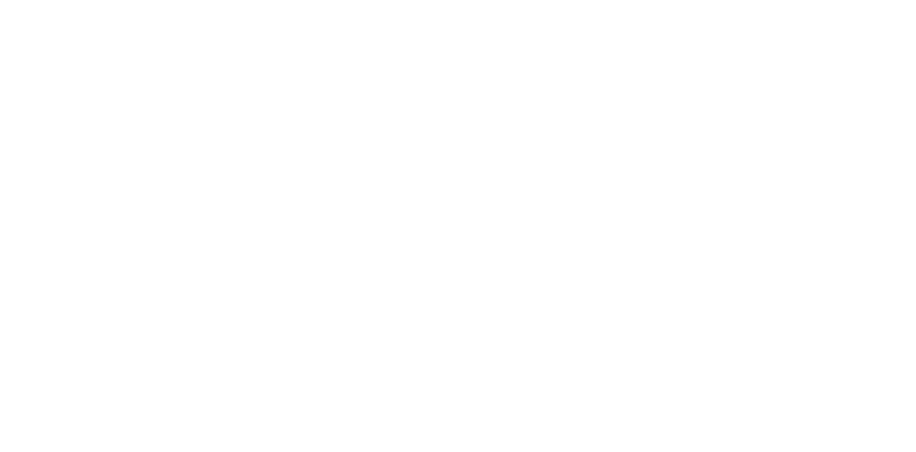
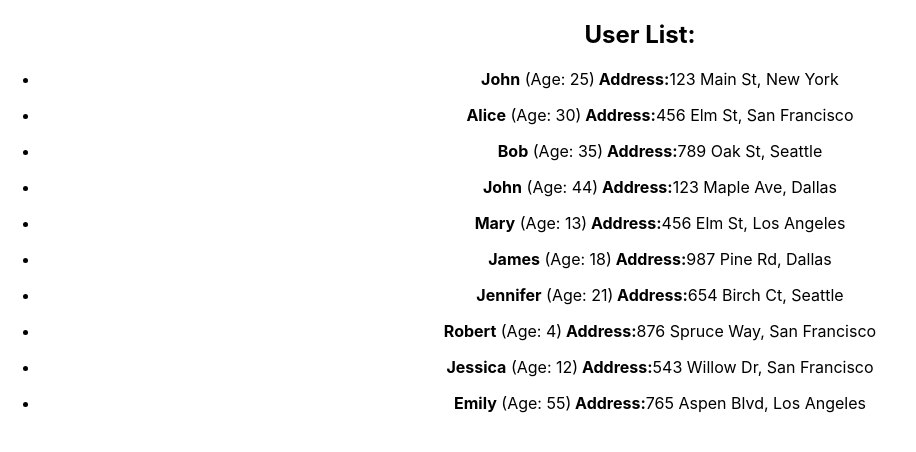
Before and after one commit to zhirkovpetr/homework-front, a React (Create React App) app: page / in a window 1280 px wide. Shown: the top 452 px of the page, without its empty margins (0-916 px from the left). Built offline with nearby package versions, Linux system fonts and the light colour scheme.

Commit message:
feat: add homework 1

```diff
--- a/src/App.tsx
+++ b/src/App.tsx
@@ -1,13 +1,13 @@
 import './App.css';
-import { HW1 } from './HW/1/HW1';
-import { HW2 } from './HW/2/HW2';
-import { HW3 } from './HW/3/HW3';
-import { HW4 } from './HW/4/HW4';
+import {HW1} from './HW/1/HW1';
+import {HW2} from './HW/2/HW2';
+import {HW3} from './HW/3/HW3';
+import {HW4} from './HW/4/HW4';
 
 function App() {
   return (
     <div className="App">
-      {/*<HW1 />*/}
+      <HW1/>
       {/*<HW2 />*/}
       {/*<HW3 />*/}
       {/*<HW4 />*/}
--- a/src/HW/1/HW1.tsx
+++ b/src/HW/1/HW1.tsx
@@ -23,18 +23,13 @@
     {id: 6, name: 'James', age: 18, address: {street: '987 Pine Rd', city: 'Dallas'}},
     {id: 7, name: 'Jennifer', age: 21, address: {street: '654 Birch Ct', city: 'Seattle'}},
     {id: 8, name: 'Robert', age: 4, address: {street: '876 Spruce Way', city: 'San Francisco'}},
-		{
-			id: 9,
-			name: 'Jessica',
-			age: 12,
-			address: {street: '543 Willow Dr', city: 'San Francisco'},
-		},
+    {id: 9, name: 'Jessica', age: 12, address: {street: '543 Willow Dr', city: 'San Francisco'}},
     {id: 10, name: 'Emily', age: 55, address: {street: '765 Aspen Blvd', city: 'Los Angeles'}},
   ];
 
   return (
     <div id={'hw01'}>
-			{/*<UserList users={'НАЗВАНИЕ МАССИВА, КОТОРЫЙ МЫ ПЕРЕДАЕМ'} />*/}
+      <UserList users={users}/>
     </div>
   );
 };
--- a/src/HW/1/UserList.tsx
+++ b/src/HW/1/UserList.tsx
@@ -1,29 +1,34 @@
 type AddressType = {
-  street: any; // ПОДПРАВЛЯЕМ any
-  city: any; // ПОДПРАВЛЯЕМ any
+  street: string;
+  city: string;
 };
 
 type UserType = {
-  // ПРИДЕТСЯ САМОМУ)
+  id: number;
+  name: string;
+  age: number;
+  address: AddressType;
 };
 
 type UserListPropsType = {
-  users: UserType; // ПО МОЕМУ ЧЕГО-ТО НЕ ХВАТАЕТ...
+  users: UserType[];
 };
 
-export const UserList = (props: 'ВСТАВЛЯЕМ ТИПИЗАЦИЮ') => {
+export const UserList = (props: UserListPropsType) => {
   return (
     <div id={'hw01-users'}>
       <h2>User List:</h2>
+      {props.users.map((user) => {
+        return (
+          <ul>
+            <li key={user.id} id={`hw01-user-${user.id}`}>
+              <strong>{user.name}</strong> (Age: {user.age})<strong> Address:</strong>
+              {user.address.street}, {user.address.city}
+            </li>
+          </ul>
+        )
+      })}
 
-      {/*<ul>*/}
-      {/*  {props.users.map((user) => ( // ВСЕ ТОВАРЫ В СТРАНУ ПРИЕЗЖАЮТ В КОНТЕЙНЕРАХ, А В РЕАКТЕ...*/}
-      {/*    <li key={ЭЛЕМЕНТ МАССИВА.id} id={`hw01-user-${ЭЛЕМЕНТ МАССИВА.id}`}>*/}
-      {/*      <strong>{ЭЛЕМЕНТ МАССИВА.name}</strong> (Age: {ЭЛЕМЕНТ МАССИВА.age})<strong> Address:</strong>*/}
-      {/*      {ЭЛЕМЕНТ МАССИВА.address.street}, {ЭЛЕМЕНТ МАССИВА.address.city}*/}
-      {/*    </li>*/}
-      {/*  ))}*/}
-      {/*</ul>*/}
     </div>
   );
 };
```
Lines whose indentation alone changed are shown as unchanged.
